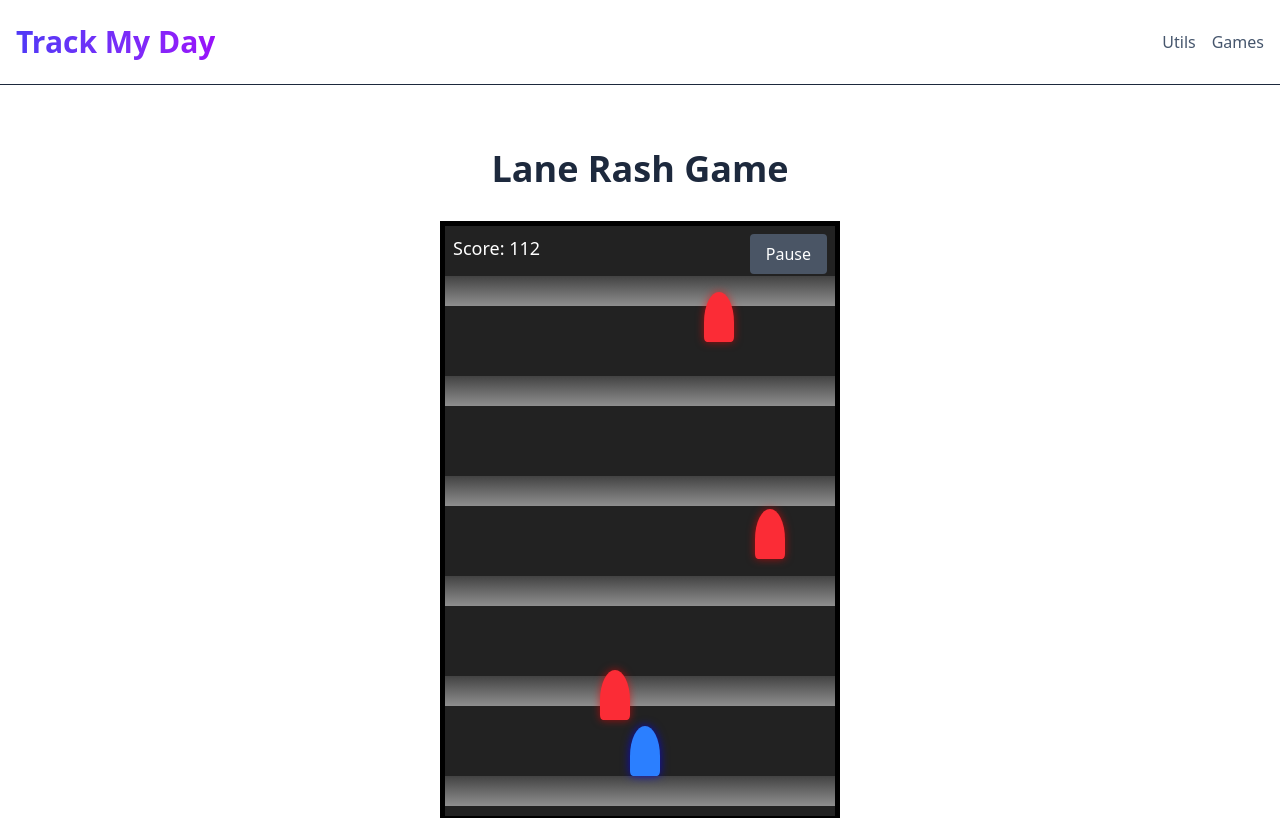
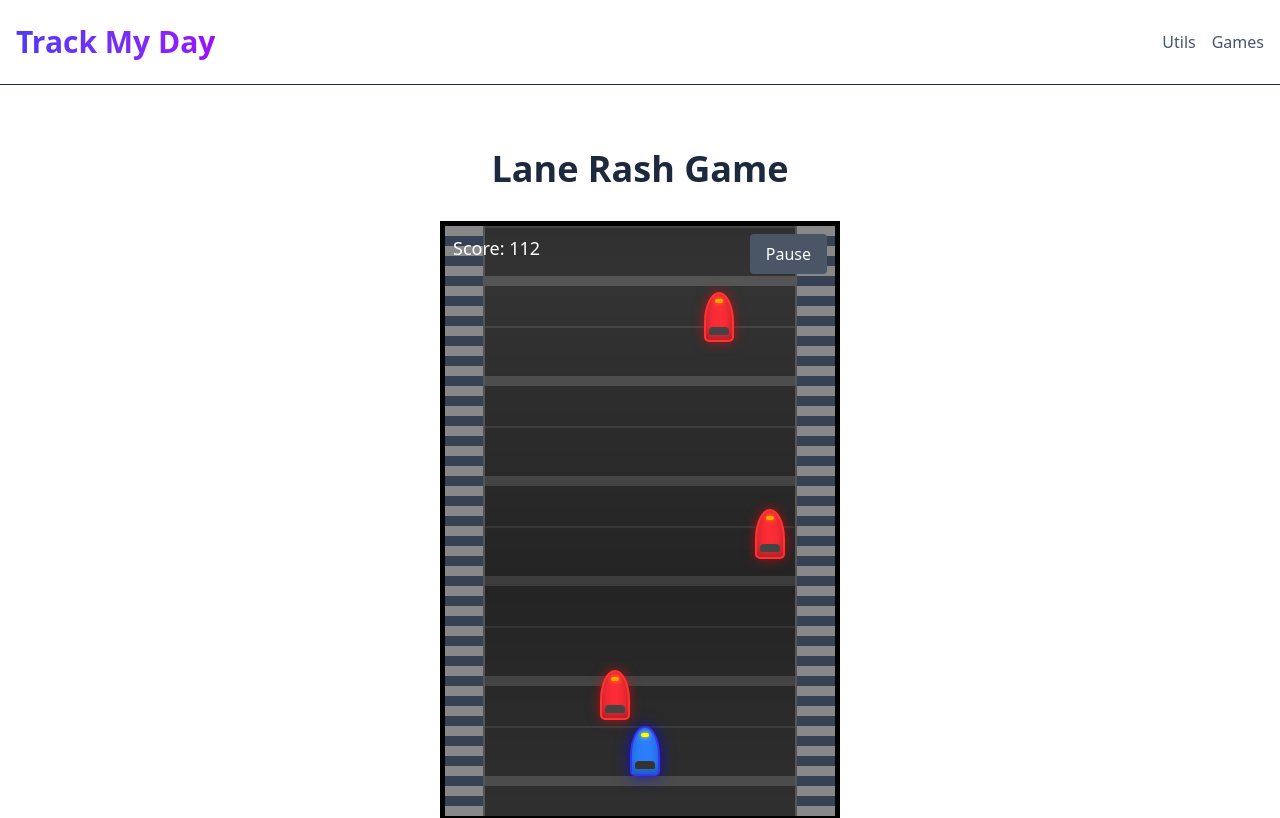
Before and after one commit to trackmyday/trackmyday.github.io, a Next.js app: page /games/lanerash in a window 1280 px wide. Shown: the top 818 px of the page. Built offline with nearby package versions, Linux system fonts and the light colour scheme.

Commit message:
graphics improved - lanerash

```diff
--- a/app/games/lanerash/LaneRashGame.tsx
+++ b/app/games/lanerash/LaneRashGame.tsx
@@ -126,20 +126,71 @@ const LaneRashGame: React.FC = () => {
         width: TRACK_WIDTH,
         height: '600px',
         border: '5px solid black',
-        backgroundColor: '#222', // Solid dark road color
-        backgroundImage: `repeating-linear-gradient(
-          to bottom,
-          transparent 0px,
-          transparent 70px,
-          rgba(255, 255, 255, 0.145) 70px,
-          #8f8f8f 100px
-        )`, // White dashed lines for lanes
-        backgroundSize: `100% 100px`, // Vertical repeat every 100px
-        backgroundPosition: `center top`, // Animate background-position-y
-        animation: 'roadScroll 2s linear infinite' // Add animation for scrolling road
+        backgroundColor: '#222', // Slightly lighter base for texture
+        // Multi-layered road effect with varied line styles and speeds
+        backgroundImage: `
+          linear-gradient(to bottom, rgba(0,0,0,0.3) 0%, transparent 50%, rgba(0,0,0,0.3) 100%), /* Subtle road texture */
+          linear-gradient(to right, rgba(0,0,0,0.2) 1px, transparent 1px), /* Fine vertical lines */
+          linear-gradient(to bottom, transparent 0%, transparent 40%, rgba(255,255,255,0.1) 40%, rgba(255,255,255,0.1) 42%, transparent 42%, transparent 100%),
+          repeating-linear-gradient(
+            to bottom,
+            #333 0px,
+            #333 90px,
+            #555 90px,
+            #555 100px
+          ),
+          repeating-linear-gradient(
+            to bottom,
+            white 0px,
+            white 50px,
+            transparent 50px,
+            transparent 100px
+          )
+        `,
+        backgroundSize: `100% 600px, 100% 100px, 100% 100px`, // Sizes for each layer
+        backgroundPosition: `center top, center top, center top`,
+        animation: `roadScroll 1s linear infinite, backgroundScroll 1s linear infinite`, // Multiple animations
       }}
     >
-      <div className="absolute top-2 left-2 text-white text-lg">Score: {score}</div>
+            <style>{`
+              @keyframes roadScroll {
+                from { background-position-y: 0px, 0px, 0px; }
+                to { background-position-y: 600px, 600px, 600px; }
+              }
+              @keyframes backgroundScroll {
+                from { background-position-y: 0px; }
+                to { background-position-y: 600px; }
+              }
+                      @keyframes sideScroll {
+                        from { background-position-y: 0px; }
+                        to { background-position-y: 600px; } /* Aligned with roadScroll distance */
+                      }            `}</style>
+
+            {/* Left Barrier */}
+            <div
+              className="absolute left-0 top-0 h-full w-10 bg-gray-700"
+              style={{
+                borderRight: '2px solid #555',
+                backgroundImage: `repeating-linear-gradient(to bottom, #888 0px, #888 10px, transparent 10px, transparent 20px)`,
+                backgroundSize: '100% 120px',
+                animation: 'sideScroll 1s linear infinite', // Faster scroll for closer elements
+                zIndex: 0,
+              }}
+            ></div>
+
+            {/* Right Barrier */}
+            <div
+              className="absolute right-0 top-0 h-full w-10 bg-gray-700"
+              style={{
+                borderLeft: '2px solid #555',
+                backgroundImage: `repeating-linear-gradient(to bottom, #888 0px, #888 10px, transparent 10px, transparent 20px)`,
+                backgroundSize: '100% 120px',
+                animation: 'sideScroll 1s linear infinite', // Faster scroll for closer elements
+                zIndex: 0,
+              }}
+            ></div>
+
+            <div className="absolute top-2 left-2 text-white text-lg">Score: {score}</div>
       <button
         onClick={togglePause}
         className="absolute top-2 right-2 px-4 py-2 bg-gray-600 text-white rounded z-30"
@@ -161,10 +212,37 @@ const LaneRashGame: React.FC = () => {
             height: BIKE_HEIGHT,
             left: playerBike.x,
             top: playerBike.y,
-            borderRadius: '50% 50% 10% 10% / 60% 60% 10% 10%', // More bike-like shape
-            boxShadow: '0 0 10px rgba(0,0,255,0.7)',
+            borderRadius: '15px 15px 5px 5px / 30px 30px 5px 5px', // More defined bike shape
+            boxShadow: 'inset 0 -5px 10px rgba(0,0,0,0.3), 0 0 15px rgba(0,0,255,0.7)', // Inner shadow and outer glow
+            border: '2px solid #33f', // Blue border
+            position: 'absolute',
+            zIndex: 1,
           }}
-        ></div>
+        >
+          {/* Headlight */}
+          <div style={{
+            position: 'absolute',
+            top: '5px',
+            left: '50%',
+            transform: 'translateX(-50%)',
+            width: '8px',
+            height: '4px',
+            backgroundColor: 'yellow',
+            borderRadius: '2px',
+            boxShadow: '0 0 5px yellow',
+          }}></div>
+          {/* Seat/Rear */}
+          <div style={{
+            position: 'absolute',
+            bottom: '5px',
+            left: '50%',
+            transform: 'translateX(-50%)',
+            width: '20px',
+            height: '8px',
+            backgroundColor: '#333',
+            borderRadius: '4px 4px 2px 2px',
+          }}></div>
+        </div>
       )}
       {enemyBikes.map(bike => (
         <div
@@ -175,10 +253,37 @@ const LaneRashGame: React.FC = () => {
             height: BIKE_HEIGHT,
             left: bike.x,
             top: bike.y,
-            borderRadius: '50% 50% 10% 10% / 60% 60% 10% 10%', // Similar bike shape
-            boxShadow: '0 0 8px rgba(255,0,0,0.6)', // Red shadow
+            borderRadius: '15px 15px 5px 5px / 30px 30px 5px 5px', // More defined bike shape
+            boxShadow: 'inset 0 -5px 10px rgba(0,0,0,0.3), 0 0 12px rgba(255,0,0,0.6)', // Inner shadow and red glow
+            border: '2px solid #f33', // Red border
+            position: 'absolute',
+            zIndex: 1,
           }}
-        ></div>
+        >
+          {/* Headlight */}
+          <div style={{
+            position: 'absolute',
+            top: '5px',
+            left: '50%',
+            transform: 'translateX(-50%)',
+            width: '8px',
+            height: '4px',
+            backgroundColor: 'orange',
+            borderRadius: '2px',
+            boxShadow: '0 0 5px orange',
+          }}></div>
+          {/* Seat/Rear */}
+          <div style={{
+            position: 'absolute',
+            bottom: '5px',
+            left: '50%',
+            transform: 'translateX(-50%)',
+            width: '20px',
+            height: '8px',
+            backgroundColor: '#444',
+            borderRadius: '4px 4px 2px 2px',
+          }}></div>
+        </div>
       ))}
       {gameOver && (
         <div className="absolute inset-0 flex flex-col items-center justify-center bg-black bg-opacity-75 text-white text-3xl">
```
